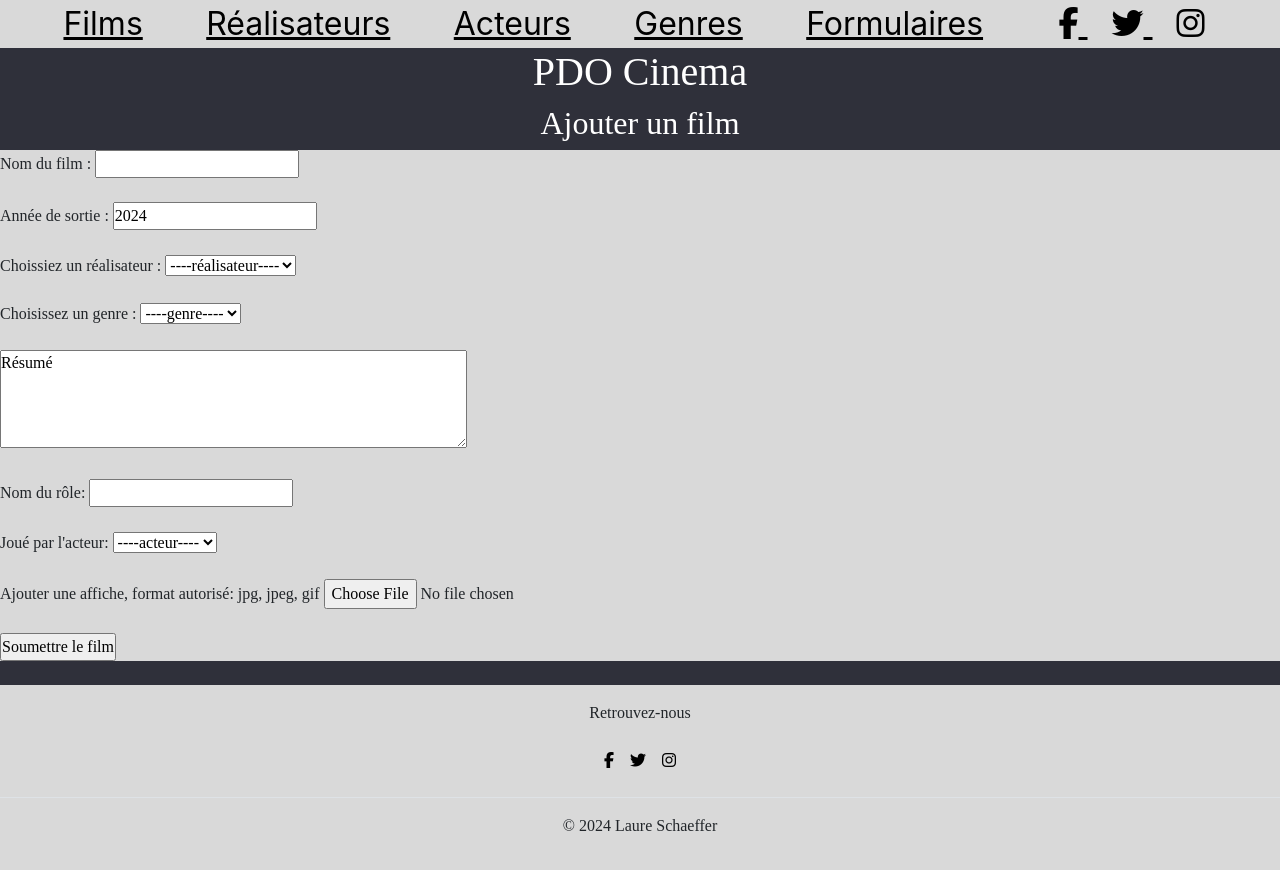
After one commit to laureschaeffer/cinema_mvc, a PHP site: template view/formulaires/ajouterFilm.php in a window 1280 px wide. The commit adds this page. Run offline with PHP 8.4, Linux system fonts and the light colour scheme; the template is opened without the code that fills it, so the values that code supplies are empty.

Commit message:
mis en place formulaire ajout d'un film et début de récupération des données

```diff
--- a/public/css/style.css
+++ b/public/css/style.css
@@ -37,7 +37,7 @@ h1, h2, .uk-label{
 footer{
     background-color: #D9D9D9;
 }
-/* --------------------------------------------------listes genre, real, acteurs, film------------------------- */
+/* ---------------------------------------------------------------------listes genre, real, acteurs, film------------------------- */
 .introduction{
     background-color: #D9D9D9;
 }
@@ -49,6 +49,12 @@ footer{
 }
 img{
     width: 200px;
+}
+
+/* --------------------------------------------------------------------formulaire------------------------------------------------------- */
+
+#ajouterFilm{
+    background-color: #D9D9D9;
 }
 
 /* -----------------------------------------------------------------version mobile --------------------------------------------------- */
--- a/view/film/listeFilms.php
+++ b/view/film/listeFilms.php
@@ -1,5 +1,5 @@
 <?php ob_start(); // lien avec le fichier template.php
-
+session_start();
         // liste de tous les films présents dans la base de données ; l'url permet d'appeler l'action dans l'index
         foreach($requeteLsFilms->fetchAll() as $film) { ?>
             <div class="card-listing">
--- /dev/null
+++ b/view/formulaires/ajouterFilm.php
@@ -0,0 +1,91 @@
+<?php
+// fichier formulaire
+
+session_start(); //récupère ou crée une session
+ob_start();
+?>
+
+<section id="ajouterFilm">
+    <form action="index.php?action=ajouterFilm" method="post" enctype="multipart/form-data">
+        <p>
+            <label>
+                Nom du film :
+                <input type="text" name="nom">
+            </label>
+        </p>
+        <p>
+            <label>
+                Année de sortie :
+                <input type="number" name="anneeSortie" value="2024">
+            </label>
+        </p>
+        <p>
+            <label>
+                Choissiez un réalisateur :
+                <select name="realisateur" id="realisateur-select">
+                    <option value="realisateur">----réalisateur----</option>
+                    <?php foreach($choixReal->fetchAll() as $real){ ?>
+                        <option value="<?=$real["nomReal"]?>"><?=$real["nomReal"]?></option>
+                    <?php
+                    } ?>
+                </select>
+            </label>
+        </p>
+        <p>
+            <label>Choisissez un genre :
+                <select name="genre" id="genre-select">
+                    <option value="genre">----genre----</option>
+                    <?php foreach($choixGenre->fetchAll() as $genre){ ?>
+                        <option value="<?=$genre["nom"]?>"><?=$genre["nom"]?></option> <?php
+                    }
+            ?>
+                </select>
+            </label>
+        </p>
+        <p>
+            <label>
+                <textarea name="resume" rows="4" cols="50">Résumé</textarea>
+            </label>
+        </p>
+        <p>
+            <label>
+                Nom du rôle:
+                <input type="text" name="role">
+            </label>
+        </p>
+        <p>
+            <label>
+                Joué par l'acteur:
+                <select name="acteur" id="acteur-select">
+                    <option value="acteur">----acteur----</option>
+                    <?php foreach($choixActeur->fetchAll() as $acteur){ ?>
+                        <option value="<?=$acteur["nomActeur"]?>"><?=$acteur["nomActeur"]?></option>
+                    <?php
+                    } ?>
+
+                </select>
+
+            </label>
+        </p>
+        <p>
+            <label for="file"> Ajouter une affiche, format autorisé: jpg, jpeg, gif
+                <input type="file" name="file"/>
+            </label>
+        </p>
+        <p>
+            <input type="submit" name="submit" value="Soumettre le film">
+        </p>
+
+
+
+
+    </form>
+</section>
+
+<?php
+
+$titre="Formulaire ajouter un film";
+$titre_secondaire = "Ajouter un film";
+$contenu= ob_get_clean();
+
+require_once "view/template.php";
--- a/view/template.php
+++ b/view/template.php
@@ -21,7 +21,7 @@
         <a href="index.php?action=listReals">Réalisateurs</a></li>
         <a href="index.php?action=listActeurs">Acteurs</a></li>
         <a href="index.php?action=listGenres">Genres</a></li>
-        <!-- <a href="index.php?action=listReals">Formulaires</a></li> -->
+        <a href="index.php?action=formulaireFilm">Formulaires</a></li>
         <div class="network">
             <a href="#">
                 <i class="fa-brands fa-facebook-f"></i>
```
Also changed, not shown: controller/CinemaController.php (+21 -0 lines), index.php (+59 -2 lines), view/ajouterFilm.php (deleted, +0 -48 lines).
